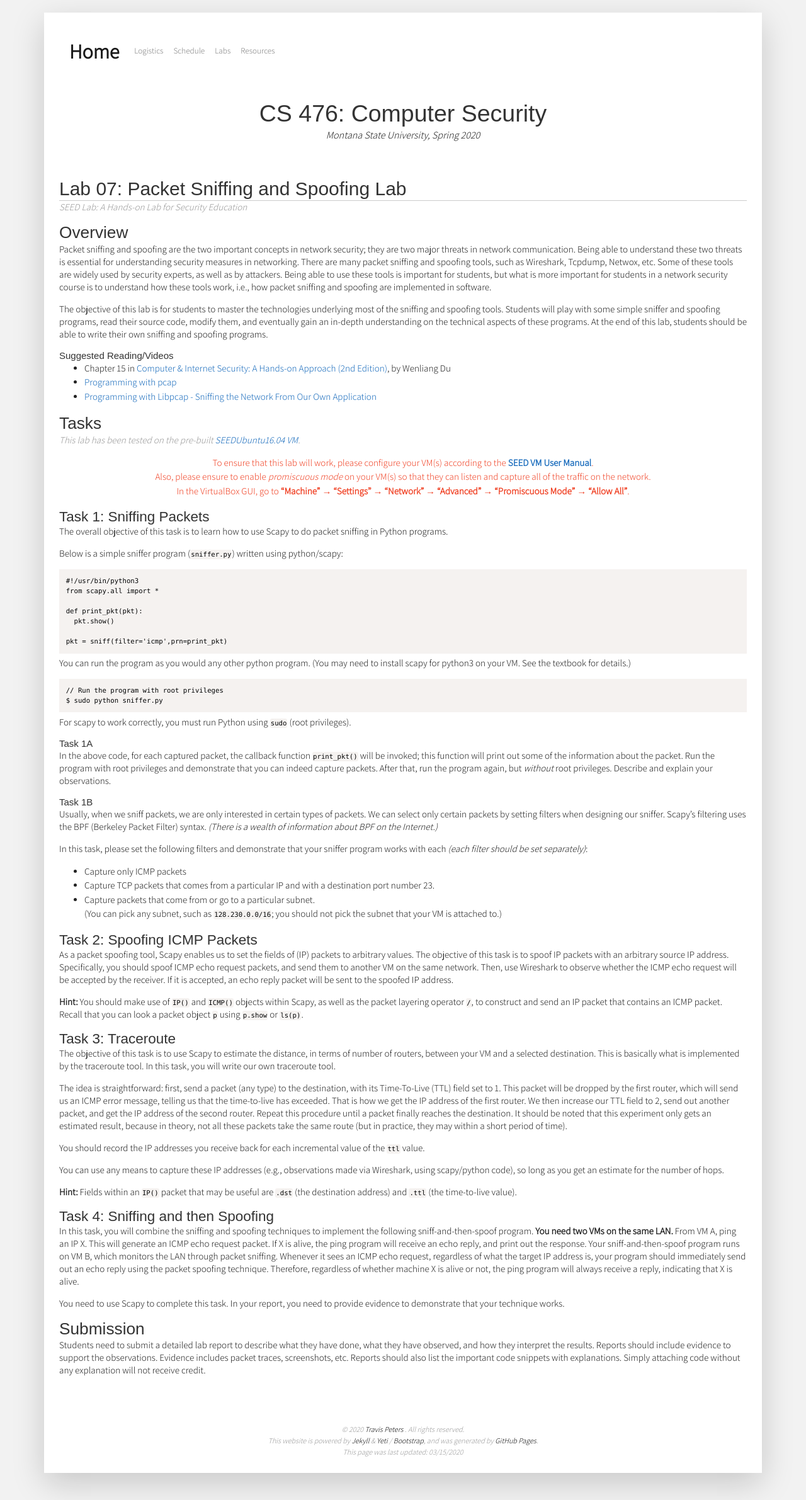
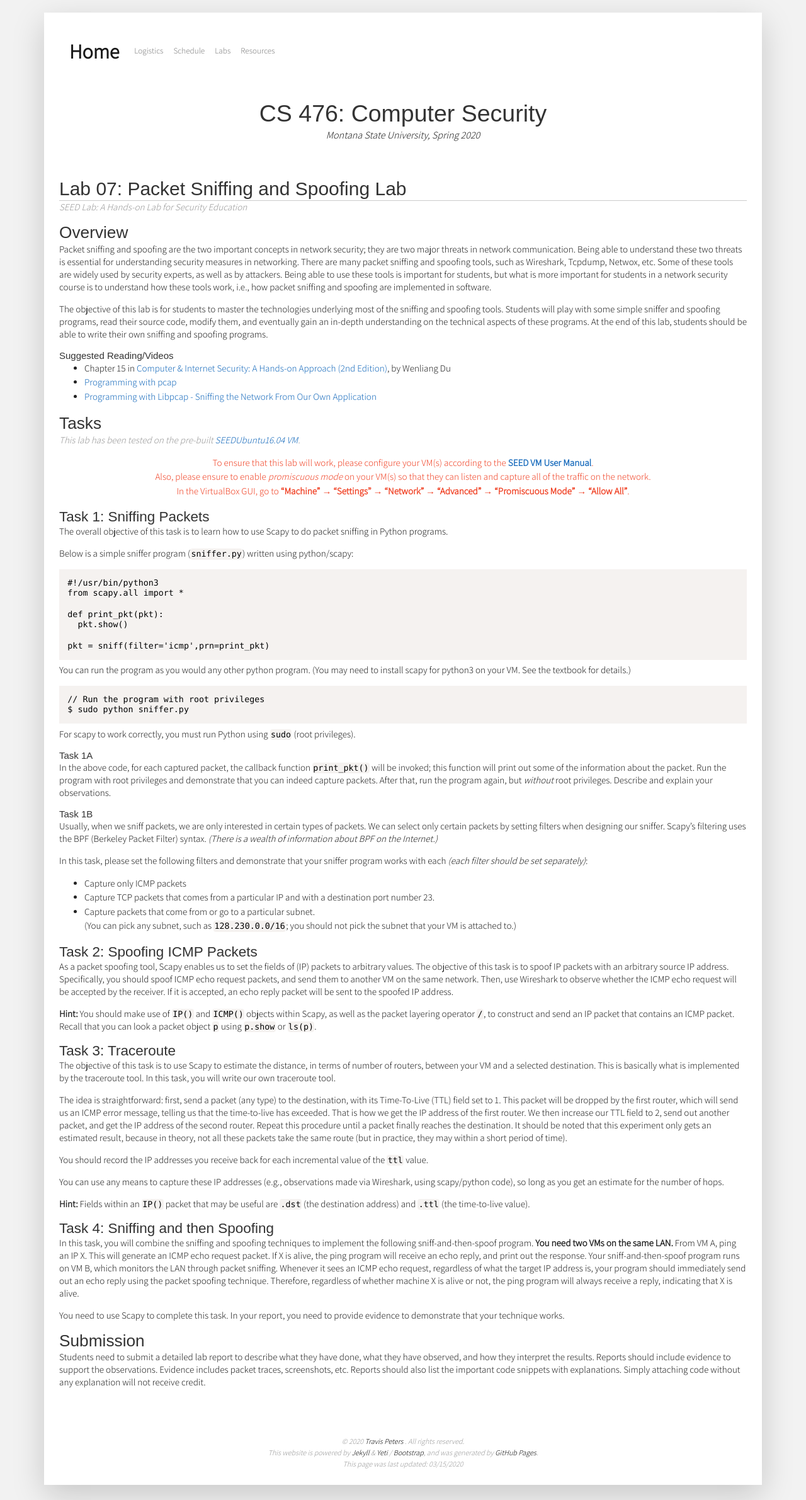
Before and after one commit to traviswpeters/cs476-2020-spring, a Jekyll site: the page built from labs/lab07.md, in a window 1280 px wide. Shown: the whole page at 63% size. Built offline with Jekyll 4.4.1, drawn with Linux system fonts in a browser that asks for light colours; nearby versions of some CDN libraries; some web fonts are replaced.

Commit message:
more tweaking...

```diff
--- a/assets/css/style.css
+++ b/assets/css/style.css
@@ -301,5 +301,6 @@ footer {}
 }
 
 code[class*=language-], pre[class*=language-] {
-  font-size: 08pt;
+  line-height: 1.25;
+  font-size: 10pt;
 }
```
